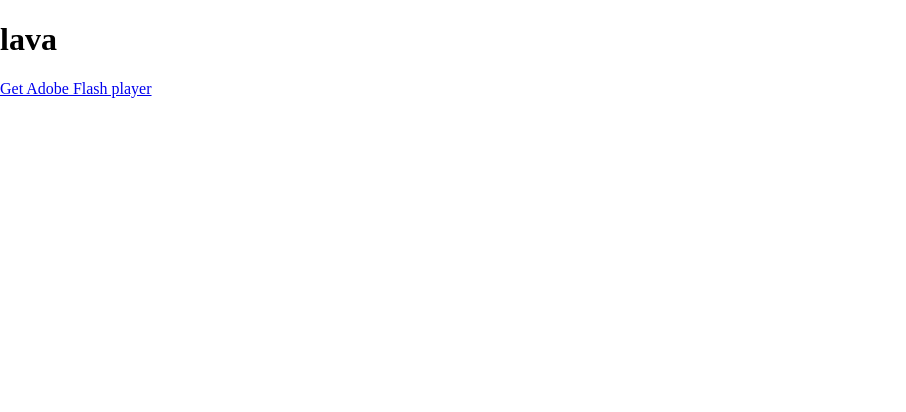
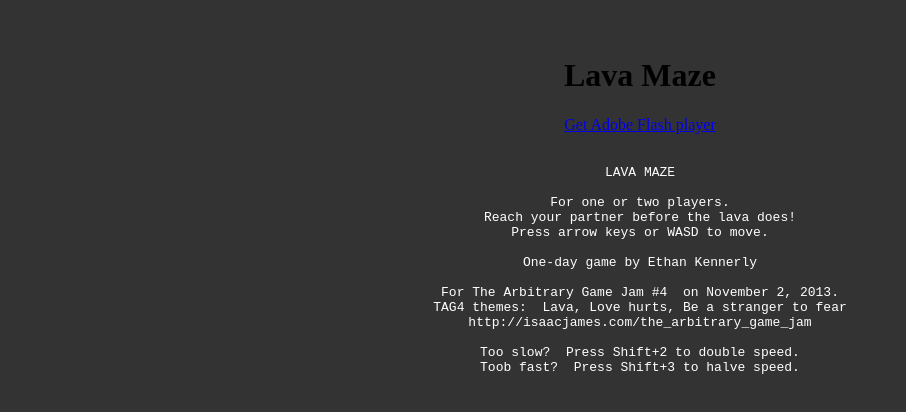
Before and after one commit to ethankennerly/lava, a plain HTML site: page bin/index.html in a window 1280 px wide. Shown: the whole page, without its empty margins (0-906 px from the left). Drawn offline with Linux system fonts and the light colour scheme.

```diff
--- a/bin/index.html
+++ b/bin/index.html
@@ -2,8 +2,9 @@
 <html lang="en">
 <head>
 	<meta charset="utf-8"/>
-	<title>lava</title>
-	<meta name="description" content="" />
+	<meta http-equiv="cache-control" content="no-cache, no-store">
+	<title>Lava Maze</title>
+	<meta name="description" content="A one-day game by Ethan Kennerly for The Arbitrary Game Jam (November 2) 2013, theme: Lava & Love hurts & Be a stranger to fear" />
 
 	<script src="js/swfobject.js"></script>
 	<script>
@@ -22,19 +23,42 @@
 		};
 		swfobject.embedSWF(
 			"lava.swf",
-			"altContent", "100%", "100%", "10.0.0",
+			"altContent", "640", "480", "10.0.0",
 			"expressInstall.swf",
 			flashvars, params, attributes);
 	</script>
 	<style>
-		html, body { height:100%; overflow:hidden; }
-		body { margin:0; }
+		html, body { height:100%; }
+		body { margin:0; background:333333}
 	</style>
 </head>
-<body>
+<center>
+<body bgcolor=333333>
+<br>
+<br>
 	<div id="altContent">
-		<h1>lava</h1>
+		<h1>Lava Maze</h1>
 		<p><a href="http://www.adobe.com/go/getflashplayer">Get Adobe Flash player</a></p>
 	</div>
+
+<pre>
+<font color=white>
+LAVA MAZE
+
+For one or two players.
+Reach your partner before the lava does!
+Press arrow keys or WASD to move.
+
+One-day game by Ethan Kennerly
+
+For The Arbitrary Game Jam #4  on November 2, 2013.
+TAG4 themes:  Lava, Love hurts, Be a stranger to fear
+http://isaacjames.com/the_arbitrary_game_jam
+
+Too slow?  Press Shift+2 to double speed.
+Toob fast?  Press Shift+3 to halve speed.
+</font>
+</pre>
+</center>
 </body>
 </html>
--- a/obj/lavaConfig.xml
+++ b/obj/lavaConfig.xml
@@ -16,7 +16,7 @@
     </define>
     <define append="true">
       <name>CONFIG::timeStamp</name>
-      <value>'11/2/2013'</value>
+      <value>'11/3/2013'</value>
     </define>
     <verbose-stacktraces>true</verbose-stacktraces>
     <source-path append="true">
```
Also changed, not shown: gfx/maze20x15_1.png, gfx/maze40x30.png, gfx/player.png, gfx/player2.png, gfx/tiles.png, notes.txt, 5 other files.
